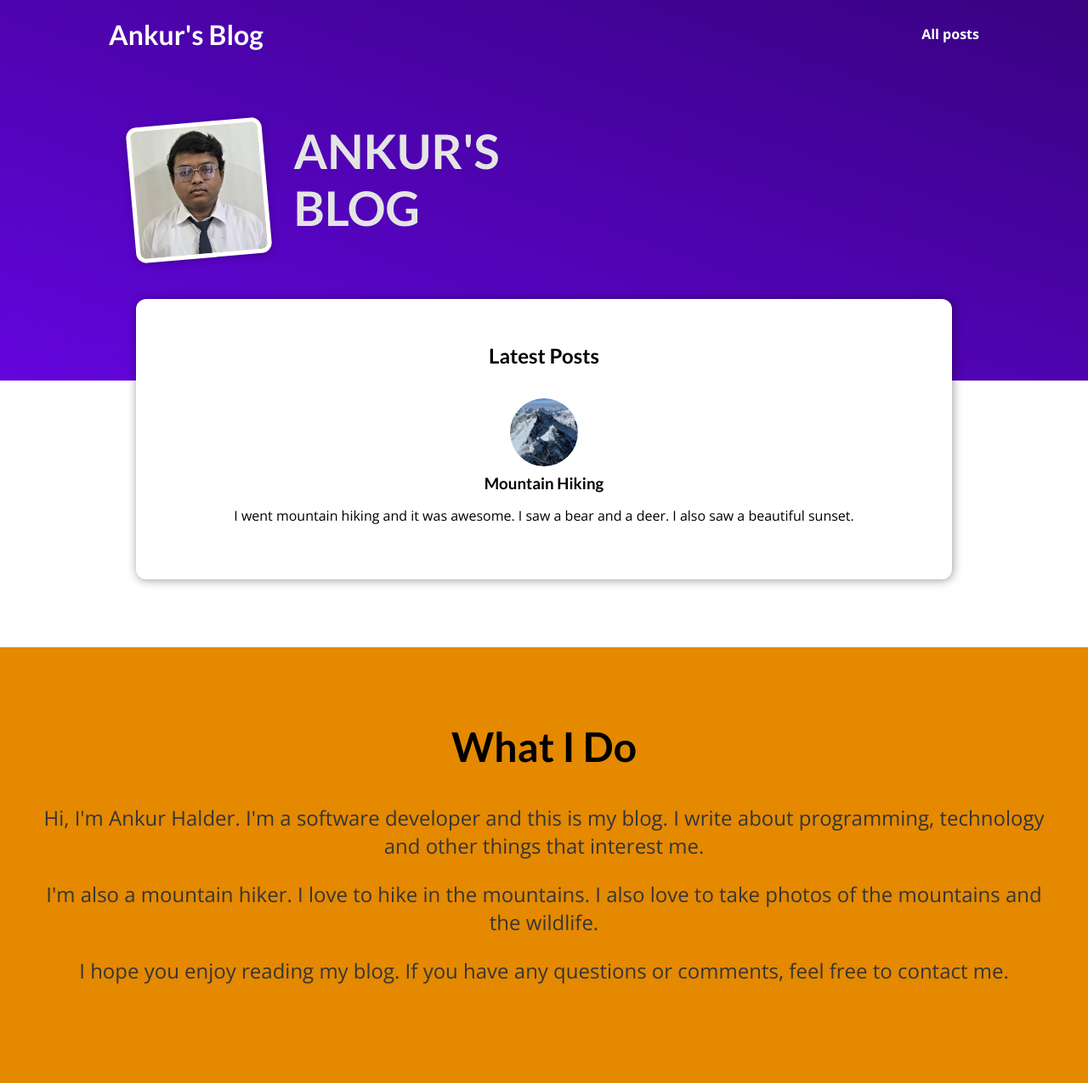
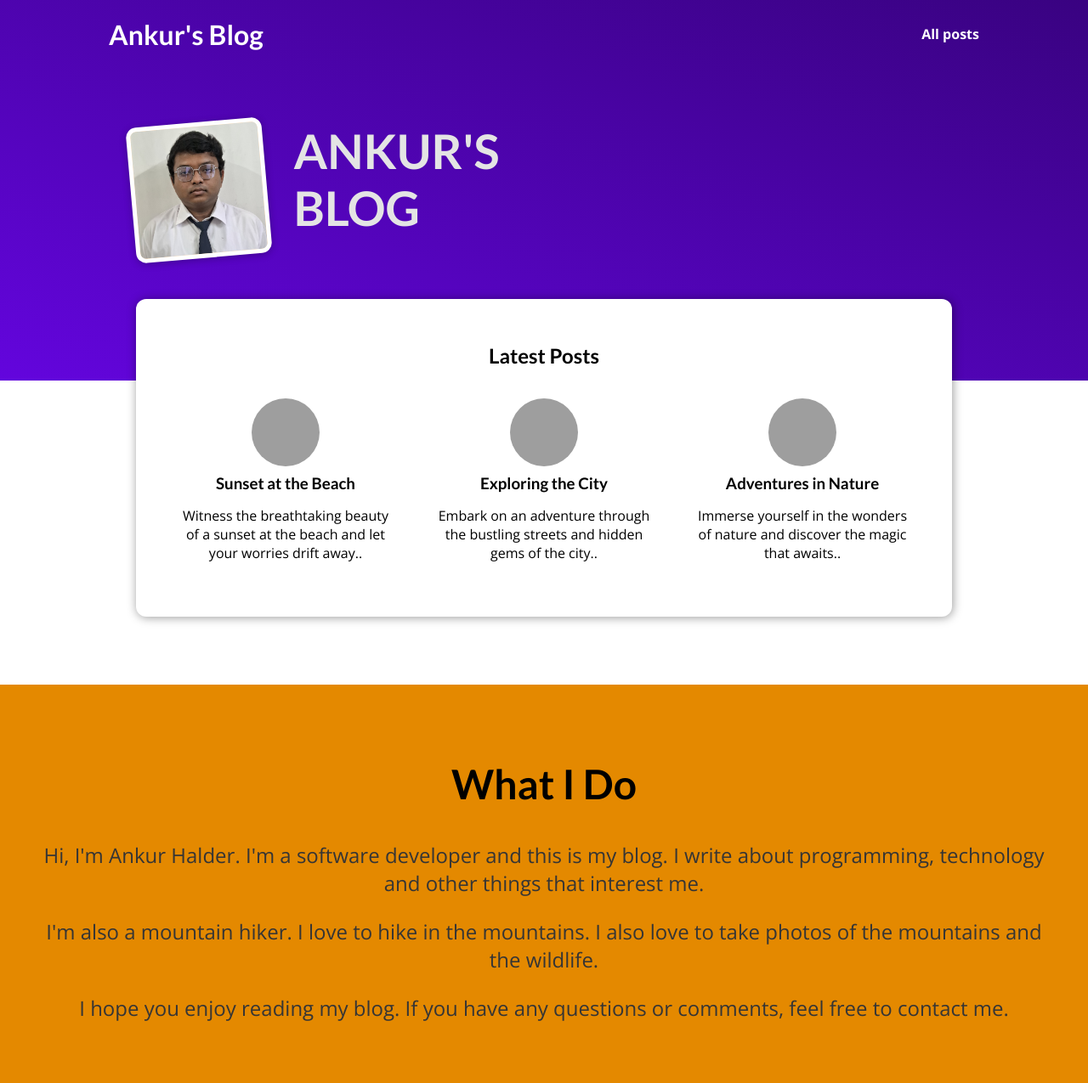
Before and after one commit to ankurhalder/django-blog, a Django app: page / in a window 1280 px wide. Shown: the whole page at 85% size. Before the commit the page ends 1158 px from the top, so only its background shows below. Run offline with Django 5.2, Linux system fonts and the light colour scheme; grey boxes are pictures that could not be loaded.

Commit message:
Refactor post rendering and add latest posts to index page

```diff
--- a/blog/app/templates/app/includes/post.html
+++ b/blog/app/templates/app/includes/post.html
@@ -1,11 +1,11 @@
 {% load static %}
 <li>
     <article class="post">
-        <a href="{% url "post-detail-page" "the-mountains" %}">
-            <img class="mountain" src="{% static "app/images/mountain.jpg" %}" alt="Mountain Hiking" height="20" width="20" />
+        <a href="{% url "post-detail-page" post.slug %}">
+            <img class="mountain" src="{% static "app/images/" |add:post.image %}" alt="{{ post.title }}" height="20" width="20" />
             <div class="post__content">
-                <h3>Mountain Hiking</h3>
-                <p>I went mountain hiking and it was awesome. I saw a bear and a deer. I also saw a beautiful sunset.</p>
+                <h3>{{ post.title }}</h3>
+                <p>{{ post.excerpt }}.</p>
             </div>
         </a>
     </article>
--- a/blog/app/templates/app/index.html
+++ b/blog/app/templates/app/index.html
@@ -17,7 +17,9 @@
     <section id="latest-posts">
         <h2>Latest Posts</h2>
         <ul>
-            {% include "app/includes/post.html" %}
+            {% for post in posts %}
+                {% include "app/includes/post.html" %}
+            {% endfor %}
         </ul>
     </section>
     <section id="about">
--- a/blog/app/views.py
+++ b/blog/app/views.py
@@ -49,8 +49,14 @@ blog_posts = [
 ]
 
 
+def get_date(post):
+    return post["date"]
+
+
 def starting_page(request):
-    return render(request, "app/index.html")
+    sorted_post = sorted(blog_posts, key=get_date)
+    latest_post = sorted_post[-3:] if sorted_post else []
+    return render(request, "app/index.html", {"posts": latest_post})
 
 
 def posts(request):
```
